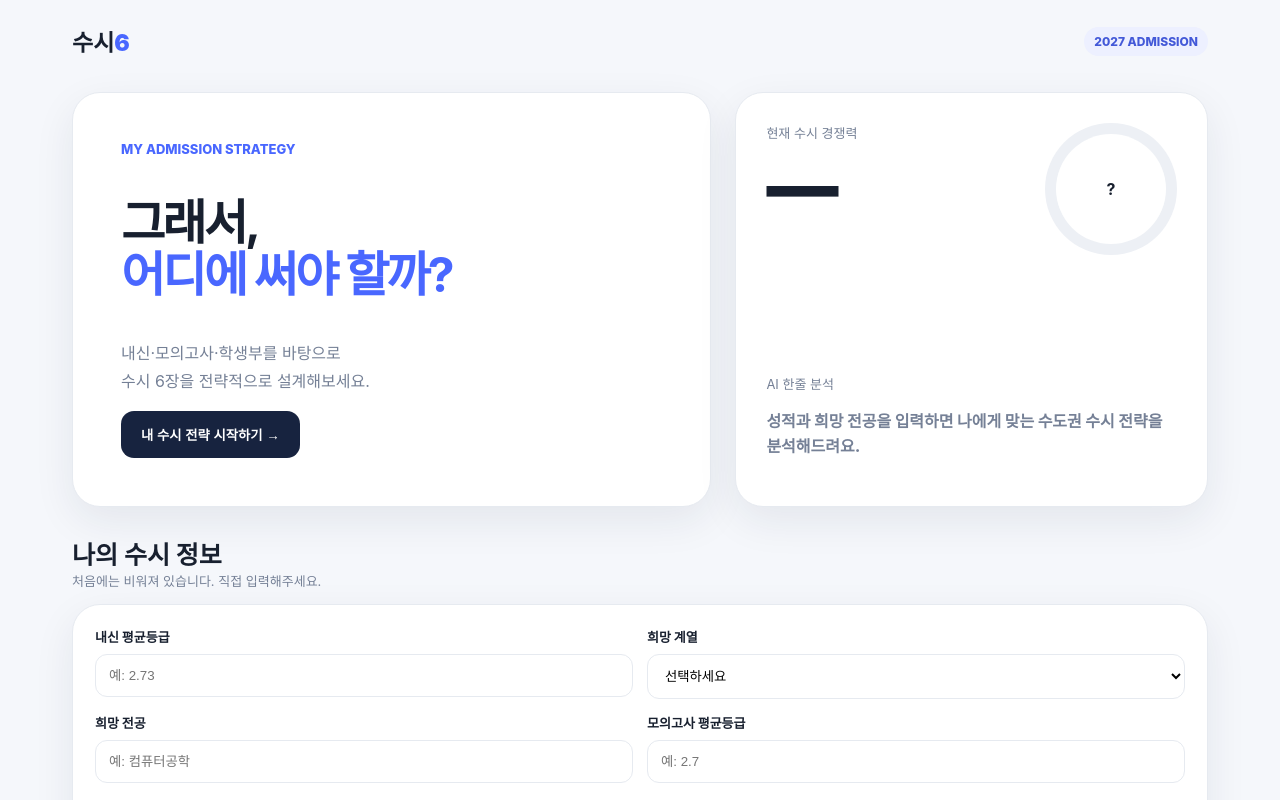
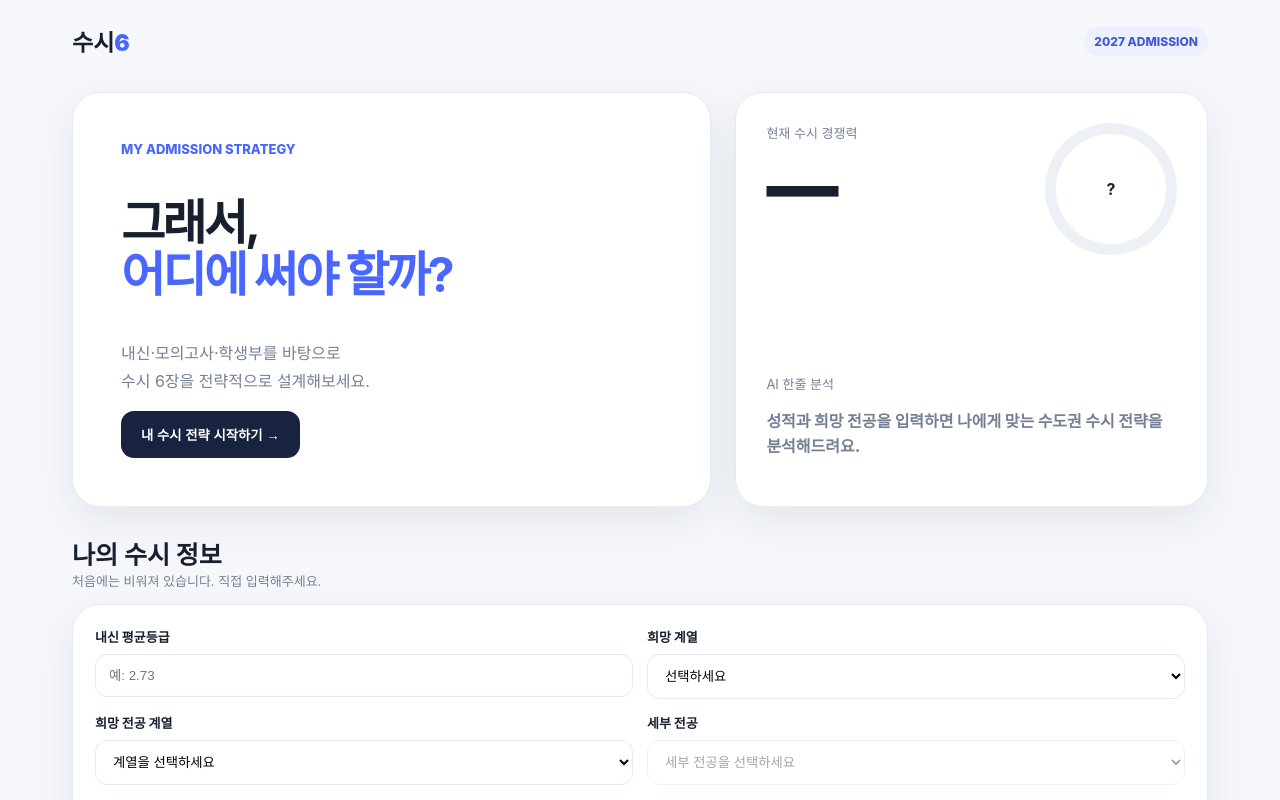
Before and after one commit to sooyachoco/2027-susi, a Next.js app: page / in a window 1280 px wide. Shown: the top 800 px of the page. Built offline with nearby package versions, Linux system fonts and the light colour scheme.

Commit message:
feat: replace free-text major with linked major dropdowns

```diff
--- a/components/StudentProfileTemplateForm.tsx
+++ b/components/StudentProfileTemplateForm.tsx
@@ -2,11 +2,53 @@ import type { StudentProfile, Track } from "@/lib/types";
 
 type Props = { profile: StudentProfile; onChange: (patch: Partial<StudentProfile>) => void };
 
+type MajorGroup = { label: string; options: string[] };
+
+const MAJOR_GROUPS: MajorGroup[] = [
+  { label: "인문·어문", options: ["국어국문", "영어영문", "중어중문", "일어일문", "불어·독어", "사학", "철학", "문헌정보", "인문·문화", "기타 인문·어문"] },
+  { label: "사회·정책", options: ["사회학", "정치외교", "행정", "사회복지", "심리", "미디어·언론", "국제관계", "공공정책", "경찰·공공인재", "기타 사회·정책"] },
+  { label: "경영·경제", options: ["경영", "경제", "회계·세무", "금융", "마케팅", "무역·통상", "관광·호텔경영", "경영정보", "기타 경영·경제"] },
+  { label: "법·행정", options: ["법학", "법무", "행정", "정책", "경찰행정", "기타 법·행정"] },
+  { label: "교육", options: ["교육학", "유아교육", "초등교육", "특수교육", "국어교육", "영어교육", "수학교육", "컴퓨터교육", "미술교육", "음악교육", "체육교육", "사회교육", "윤리교육", "한문교육", "기타 교육"] },
+  { label: "자연과학", options: ["수학", "통계", "물리", "화학", "생명과학", "지구과학", "천문", "기타 자연과학"] },
+  { label: "컴퓨터·소프트웨어", options: ["컴퓨터공학", "소프트웨어", "인공지능", "데이터사이언스", "정보보호", "정보통신", "빅데이터", "기타 컴퓨터·소프트웨어"] },
+  { label: "전기·전자", options: ["전기공학", "전자공학", "반도체", "전기전자", "통신", "제어·계측", "기타 전기·전자"] },
+  { label: "기계·로봇", options: ["기계공학", "자동차", "로봇", "메카트로닉스", "스마트모빌리티", "항공우주", "기타 기계·로봇"] },
+  { label: "화학·신소재", options: ["화학공학", "화학", "신소재", "재료공학", "고분자", "에너지공학", "기타 화학·신소재"] },
+  { label: "생명·바이오", options: ["생명과학", "생명공학", "바이오", "식품공학", "유전공학", "환경생명", "기타 생명·바이오"] },
+  { label: "건축·도시·환경", options: ["건축학", "건축공학", "토목", "도시공학", "환경공학", "조경", "건설·인프라", "기타 건축·도시·환경"] },
+  { label: "의료·보건", options: ["간호", "의예", "치의예", "약학", "한의예", "보건", "물리치료", "작업치료", "임상병리", "치위생", "방사선", "응급구조", "기타 의료·보건"] },
+  { label: "예체능", options: ["미술", "디자인", "음악", "체육", "연극·영화", "무용", "애니메이션", "콘텐츠", "사진", "기타 예체능"] },
+];
+
+function groupForMajor(major: string): MajorGroup | undefined {
+  return MAJOR_GROUPS.find((group) => group.options.includes(major));
+}
+
 export function StudentProfileTemplateForm({ profile, onChange }: Props) {
+  const selectedGroup = groupForMajor(profile.desiredMajor)?.label ?? "";
+  const selectedOptions = MAJOR_GROUPS.find((group) => group.label === selectedGroup)?.options ?? [];
+
   return <div className="panel form">
     <div className="field"><label htmlFor="grade">내신 평균등급</label><input id="grade" type="number" min="1" max="9" step=".01" placeholder="예: 2.73" value={profile.gradeAverage ?? ""} onChange={(e) => onChange({ gradeAverage: e.target.value === "" ? null : Number(e.target.value) })} /></div>
     <div className="field"><label htmlFor="track">희망 계열</label><select id="track" value={profile.track ?? ""} onChange={(e) => onChange({ track: e.target.value ? (e.target.value as Track) : null })}><option value="">선택하세요</option><option value="자연계">자연계</option><option value="인문계">인문계</option><option value="예체능">예체능</option></select></div>
-    <div className="field"><label htmlFor="major">희망 전공</label><input id="major" placeholder="예: 컴퓨터공학" value={profile.desiredMajor} onChange={(e) => onChange({ desiredMajor: e.target.value })} /></div>
+
+    <div className="field">
+      <label htmlFor="majorGroup">희망 전공 계열</label>
+      <select id="majorGroup" value={selectedGroup} onChange={(e) => onChange({ desiredMajor: e.target.value ? "" : "" })}>
+        <option value="">계열을 선택하세요</option>
+        {MAJOR_GROUPS.map((group) => <option key={group.label} value={group.label}>{group.label}</option>)}
+      </select>
+    </div>
+
+    <div className="field">
+      <label htmlFor="major">세부 전공</label>
+      <select id="major" value={profile.desiredMajor} disabled={!selectedGroup} onChange={(e) => onChange({ desiredMajor: e.target.value })}>
+        <option value="">세부 전공을 선택하세요</option>
+        {selectedOptions.map((major) => <option key={major} value={major}>{major}</option>)}
+      </select>
+    </div>
+
     <div className="field"><label htmlFor="mock">모의고사 평균등급</label><input id="mock" type="number" min="1" max="9" step=".1" placeholder="예: 2.7" value={profile.mockAverage ?? ""} onChange={(e) => onChange({ mockAverage: e.target.value === "" ? null : Number(e.target.value) })} /></div>
     <div className="field"><label htmlFor="record">학생부 전공연계</label><select id="record" value={profile.studentRecordLink ?? ""} onChange={(e) => onChange({ studentRecordLink: e.target.value ? Number(e.target.value) : null })}><option value="">선택하세요</option><option value={5}>매우 높음</option><option value={4}>높음</option><option value={3}>보통</option><option value={2}>낮음</option></select></div>
     <div className="field"><label htmlFor="cut">수능최저 충족 가능성</label><select id="cut" value={profile.csatMinimumChance ?? ""} onChange={(e) => onChange({ csatMinimumChance: e.target.value ? Number(e.target.value) : null })}><option value="">선택하세요</option><option value={5}>높음</option><option value={4}>꽤 높음</option><option value={3}>보통</option><option value={2}>낮음</option></select></div>
```
